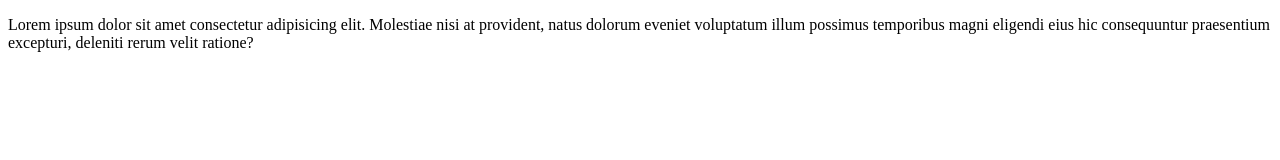
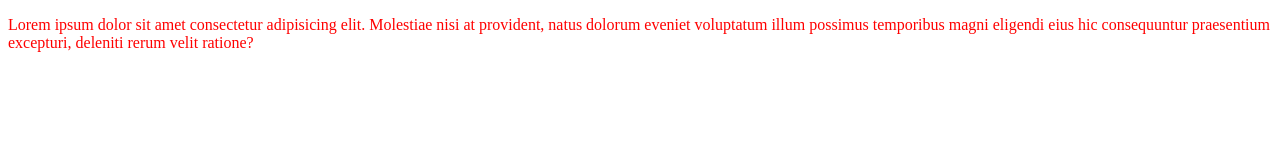
Before and after one commit to Leekesh01/cybrom_git_1, a plain HTML site: page index1.html in a window 1280 px wide. Drawn offline with Linux system fonts and the light colour scheme.

```diff
--- a/style.css
+++ b/style.css
@@ -3,3 +3,9 @@
     font-family: 'Gill Sans', 'Gill Sans MT', Calibri, 'Trebuchet MS', sans-serif;
     font-size: 50px;
 }
+
+p {
+    font-weight: lighter;
+    font-family: 'Times New Roman', Times, serif;
+    color: red;
+}
```
Also changed, not shown: 1 other file.
